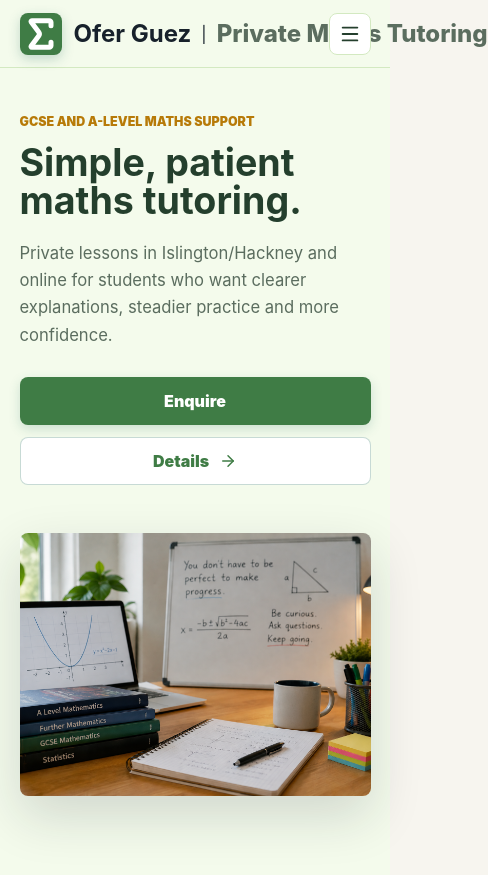
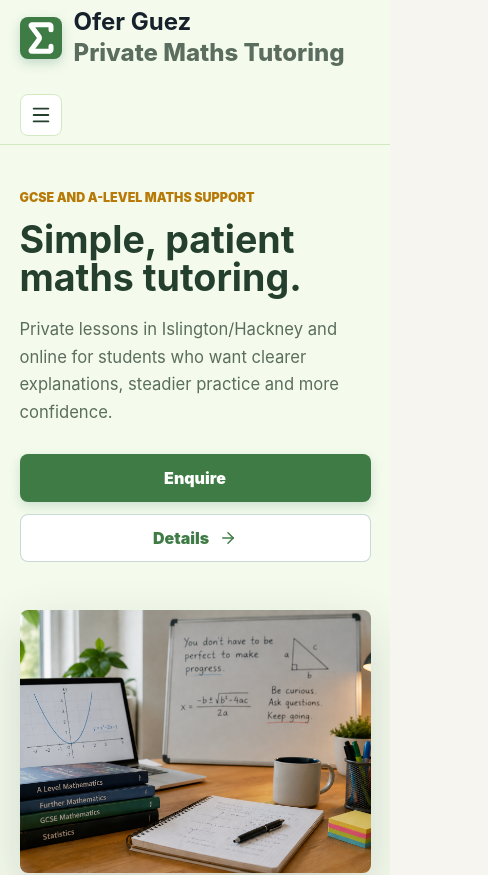
Before and after one commit to oferguez/friendly-maths, a React (Vite) app: page / in a window 390 px wide. Shown: the top 875 px of the page, 488 px wide, since content can reach past the window. Built offline with nearby package versions, Linux system fonts and the light colour scheme.

Commit message:
Make top bar two lines on mobile to prevent squashing

```diff
--- a/src/styles.css
+++ b/src/styles.css
@@ -605,11 +605,36 @@ footer {
 
 @media (max-width: 680px) {
   .site-header {
-    min-height: 68px;
+    min-height: auto;
+    flex-wrap: wrap;
+    padding: 8px clamp(16px, 5vw, 64px);
   }
 
   .menu-toggle {
     display: inline-grid;
+  }
+
+  .brand {
+    flex-basis: 100%;
+    margin-bottom: 8px;
+  }
+
+  .brand-copy {
+    flex-direction: column;
+    align-items: flex-start;
+    height: auto;
+    gap: 2px;
+    line-height: normal;
+  }
+
+  .brand strong,
+  .brand small,
+  .brand-copy span {
+    line-height: 1.2;
+  }
+
+  .brand-copy span {
+    display: none;
   }
 
   .nav-links {
```
